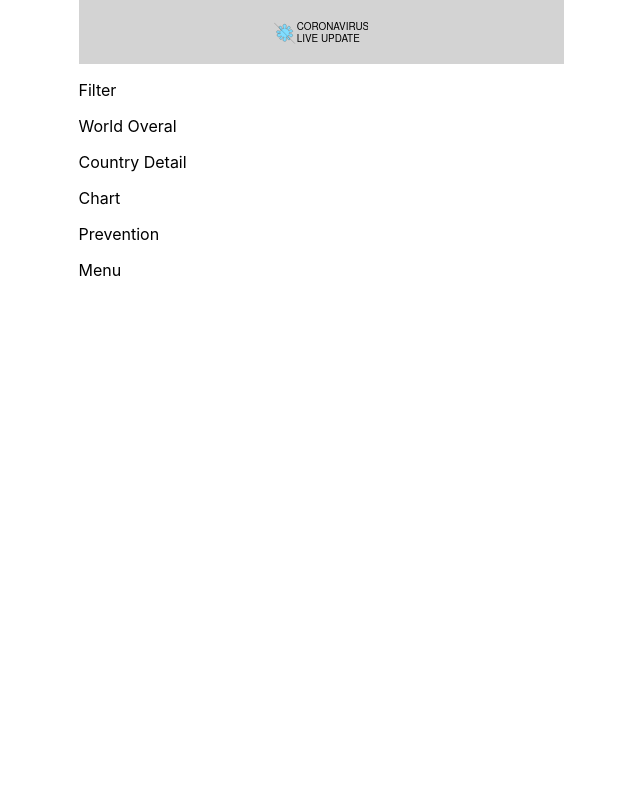
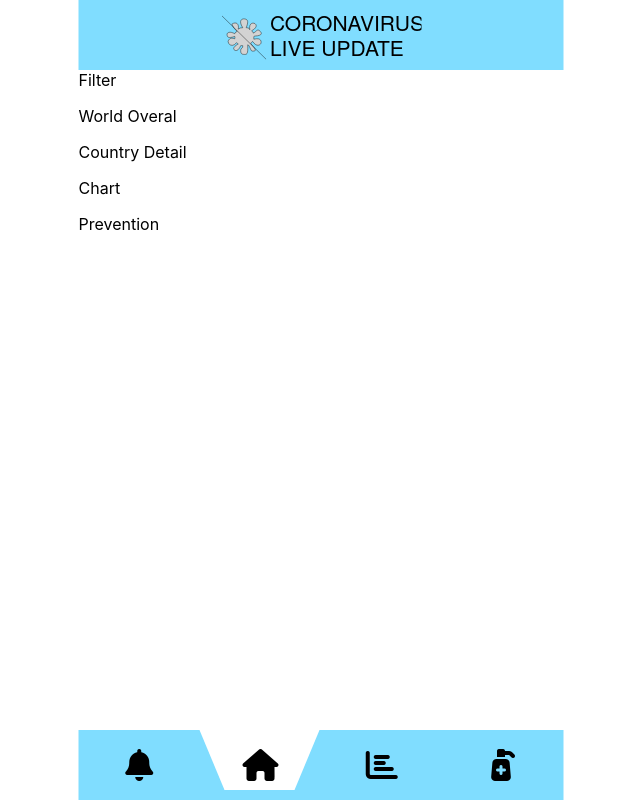
Before and after one commit to damadoko/covid19, a React (Create React App) app: page / in a window 1280 px wide. Shown: the whole page, without its empty margins (319-959 px from the left). Built offline with nearby package versions, Linux system fonts and the light colour scheme.

Commit message:
Create and styling Logo + Menu component, add fontawesome CDN

```diff
--- a/public/index.html
+++ b/public/index.html
@@ -24,6 +24,9 @@
       work correctly both with client-side routing and a non-root public URL.
       Learn how to configure a non-root public URL by running `npm run build`.
     -->
+    <!-- Fontawesome CDN -->
+    <script src="https://kit.fontawesome.com/a076d05399.js"></script>
+
     <title>React App</title>
   </head>
   <body>
--- a/src/components/UI/Logo/Logo.module.css
+++ b/src/components/UI/Logo/Logo.module.css
@@ -1,13 +1,19 @@
 .Logo {
+  position: fixed;
+  top: 0;
+  left: 50%;
+  transform: translateX(-50%);
+  width: 485px;
+  height: 70px;
   display: flex;
   justify-content: center;
   align-items: center;
-  background-color: #d3d3d3;
-  width: 100%;
+  background-color: #80ddff;
   padding: 20px;
   box-sizing: border-box;
 }
 
 .LogoImg {
   border: none;
+  width: 200px;
 }
--- a/src/components/UI/Menu/Menu.js
+++ b/src/components/UI/Menu/Menu.js
@@ -0,0 +1,15 @@
+import React from "react";
+import classes from "./Menu.module.css";
+
+const Menu = () => {
+  return (
+    <div className={classes.Menu}>
+      <i class="fas fa-bell fa-2x"></i>
+      <i class="fas fa-home fa-2x" data-active="true"></i>
+      <i class="fas fa-chart-bar fa-2x"></i>
+      <i class="fas fa-pump-medical fa-2x"></i>
+    </div>
+  );
+};
+
+export default Menu;
--- /dev/null
+++ b/src/components/UI/Menu/Menu.module.css
@@ -0,0 +1,47 @@
+.Menu {
+  position: fixed;
+  bottom: 0;
+  left: 50%;
+  transform: translateX(-50%);
+  width: 485px;
+  height: 70px;
+  display: grid;
+  grid-template-columns: repeat(4, 1fr);
+  background-color: #80ddff;
+  box-sizing: border-box;
+}
+
+/* .Menu div {
+  display: flex;
+  align-items: center;
+  justify-content: center;
+} */
+
+.Menu i {
+  padding: 19px;
+  position: relative;
+  z-index: 1;
+  text-align: center;
+}
+
+.Menu i::after {
+  position: absolute;
+  content: "";
+  top: 0;
+  left: 0;
+  border-top: 0px solid transparent;
+  border-left: 25px solid transparent;
+  border-right: 25px solid transparent;
+  height: 0;
+  width: 70px;
+  z-index: -1;
+  transition: all 0.25s ease-in-out;
+}
+
+.Menu i:hover::after {
+  border-top: 60px solid #ffffff;
+}
+
+.Menu i[data-active="true"]::after {
+  border-top: 60px solid #ffffff;
+}
--- a/src/hoc/Layout/Layout.js
+++ b/src/hoc/Layout/Layout.js
@@ -2,6 +2,7 @@ import React from "react";
 
 import classes from "./Layout.module.css";
 import Logo from "../../components/UI/Logo/Logo";
+import Menu from "../../components/UI/Menu/Menu";
 
 const Layout = (props) => {
   return (
@@ -9,7 +10,7 @@ const Layout = (props) => {
       <Logo />
       <p>Filter</p>
       <main>{props.children}</main>
-      <p>Menu</p>
+      <Menu />
     </div>
   );
 };
--- a/src/hoc/Layout/Layout.module.css
+++ b/src/hoc/Layout/Layout.module.css
@@ -1,4 +1,5 @@
 .Layout {
   max-width: 485px;
-  margin: 0 auto;
+  margin: 70px auto;
+  box-sizing: border-box;
 }
```
Also changed, not shown: src/assets/logo.svg.
